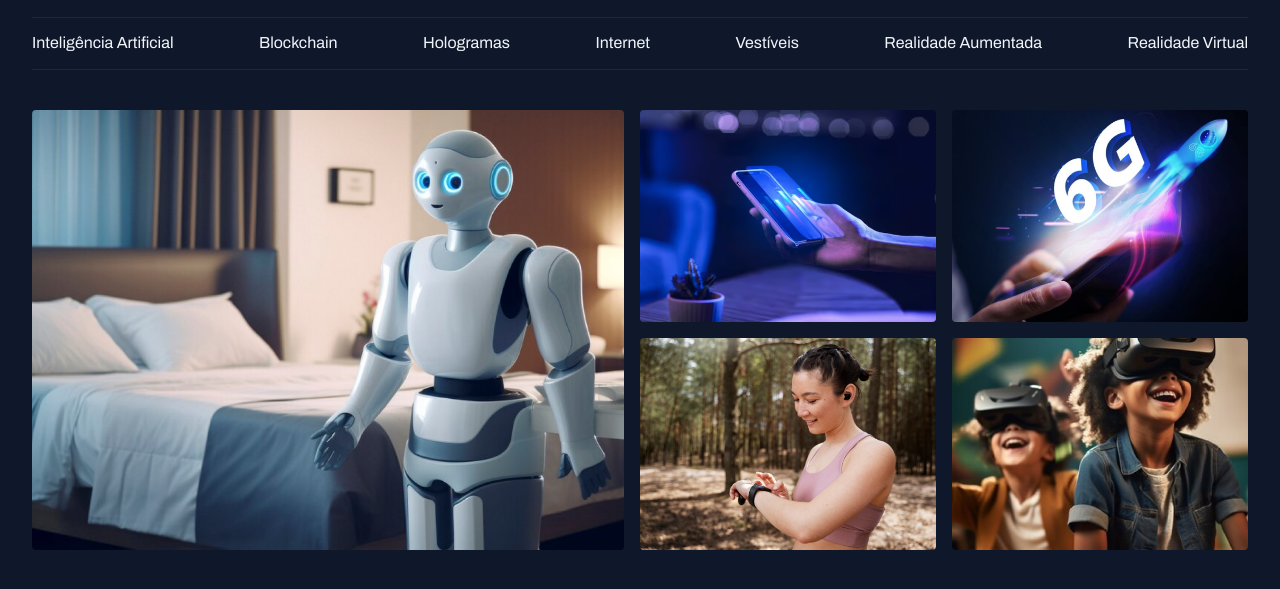
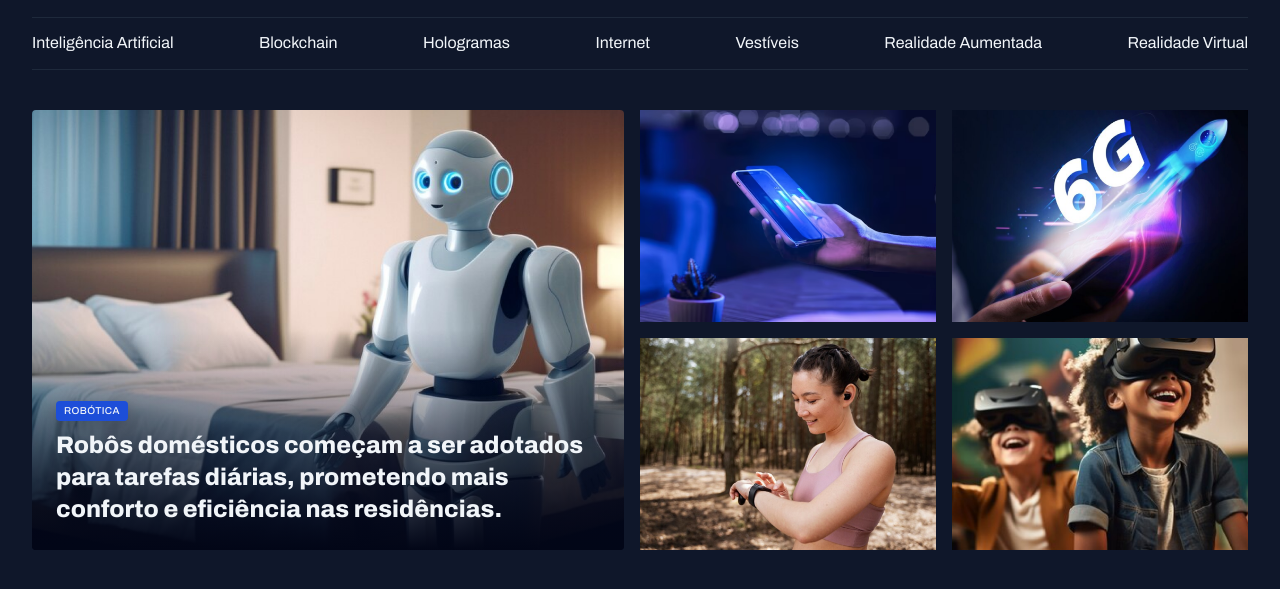
Before and after one commit to AndersonGmso/portal-de-noticias, a plain HTML site: page index.html in a window 1280 px wide. Shown: the part 45-634 px from the top of the page. Drawn offline with Linux system fonts and the light colour scheme; a web font is replaced by a local one.

Commit message:
added card

```diff
--- a/index.html
+++ b/index.html
@@ -36,9 +36,13 @@
   </header>
   <main class="grid container">
     <section id="featured" class="grid grid-flow-col gap-16">
-      <div>
+      <figure class="card">
         <img src="assets/images/Image 01.png" alt="">
-      </div>
+        <figcaption>
+          <span class="content-tag">Robótica</span>
+          <h2 class="text-2xl">Robôs domésticos começam a ser adotados para tarefas diárias, prometendo mais conforto e eficiência nas residências.</h2>
+        </figcaption>
+      </figure>
       <div class="grid grid-cols-2 gap-16">
         <div>
           <img src="assets/images/Image 02.png" alt="">
--- a/styles/global.css
+++ b/styles/global.css
@@ -49,3 +49,14 @@ img{
 main {
   margin-top: 40px;
 }
+.content-tag {
+  display: inline-block;
+  background-color: var(--brand-color-dark);
+  padding: 4px 8px;
+  border-radius: 4px;
+  font: 500 10px/1.2 var(--font-family);
+  text-transform: uppercase;
+  letter-spacing: 0.04em;
+  color: var(--text-color-primary);
+  box-shadow: 0px 4px 16px rgba(2, 6, 23, 0.251);
+}
--- a/styles/sections.css
+++ b/styles/sections.css
@@ -2,6 +2,30 @@
   img {
     height: 100%;
     object-fit: cover;
-    border-radius: 4px;
   }
 }
+.card {
+  border-radius: 4px;
+  overflow: hidden;
+  position: relative;
+  &::before {
+    content: "";
+    position: absolute;
+    inset: 0;
+    top: 50%;
+    background: linear-gradient(
+      180deg,
+      transparent 0%,
+      #020617
+    );
+
+  }
+  figcaption {
+    position: absolute;
+    bottom: 0;
+    padding: 24px;
+    h2 {
+      margin-top: 8px;
+    }
+  }
+}
--- a/styles/utility.css
+++ b/styles/utility.css
@@ -11,3 +11,19 @@
 .gap-16 {
   gap: 16px;
 }
+
+.text-2xl {
+  font: var(--h1);
+}
+
+.text-xl {
+  font: var(--h2);
+}
+
+.text-lg {
+  font: var(--h3);
+}
+
+.text-sm {
+  font: var(--text-sm);
+}
```
